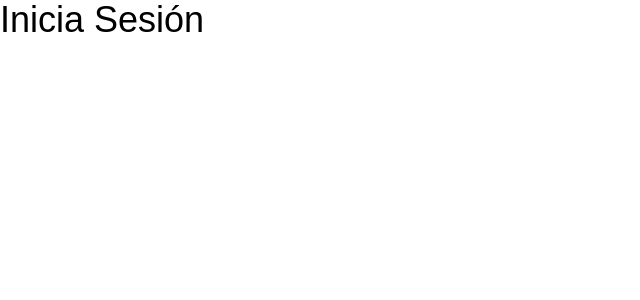
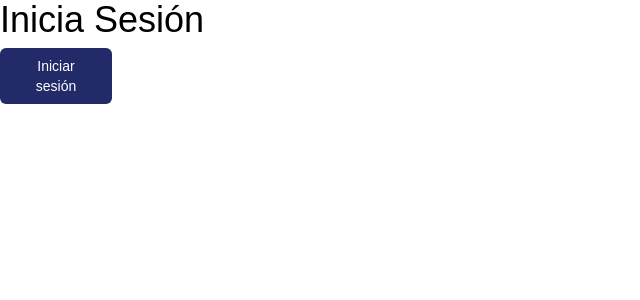
Before and after one commit to mauriciocruzp/postmen-frontend, a React (Vite) app: page /users/sign_in in a window 1280 px wide. Shown: the top 300 px of the page, without its empty margins (0-640 px from the left). Built offline with nearby package versions, Linux system fonts and the light colour scheme.

Commit message:
add login button use example

```diff
--- a/src/pages/Login/Login.jsx
+++ b/src/pages/Login/Login.jsx
@@ -2,10 +2,12 @@ import Button from "../../components/Button/Button";
 
 function Login() {
     return (
-        <h1 className='pb-2 text-4xl'>Inicia Sesión</h1>
+        <div>
+            <h1 className='pb-2 text-4xl'>Inicia Sesión</h1>
+            <Button type="submit" width="w-28">Iniciar sesión</Button>
+        </div>
 
     );
-    <Button/>
 }
 
 export default Login;
```
